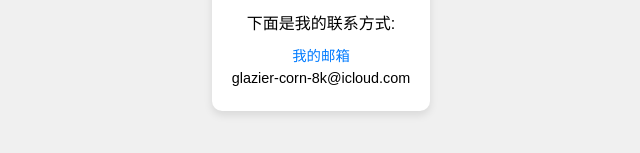
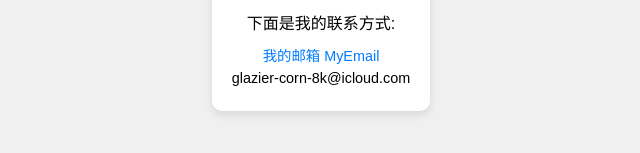
Before and after one commit to lazzzzzypig/Home, a plain HTML site: page index.html in a window 1280 px wide. Shown: the part 447-600 px from the top of the page, 319-959 px from the left. Drawn offline with Linux system fonts and the light colour scheme.

Commit message:
添加一定的国际化

```diff
--- a/index.html
+++ b/index.html
@@ -4,7 +4,7 @@
   <meta charset="UTF-8">
   <meta name="viewport" content="width=device-width, initial-scale=1.0">
   <link rel="icon" href="images/icon.ico" type="image/x-icon">
-  <title>懒猪的主页</title>
+  <title>Lazypig的主页</title>
   <style>
     body {
       font-family: Arial, sans-serif;
@@ -72,7 +72,7 @@
     <h2>下面是我的联系方式:</h2>
 
     <!-- Icloud -->
-    <p><a href="mailto:glazier-corn-8k@icloud.com">我的邮箱</a></p>
+    <p><a href="mailto:glazier-corn-8k@icloud.com">我的邮箱 MyEmail</a></p>
     <h3>glazier-corn-8k@icloud.com</h3>
     </div>
 
```
